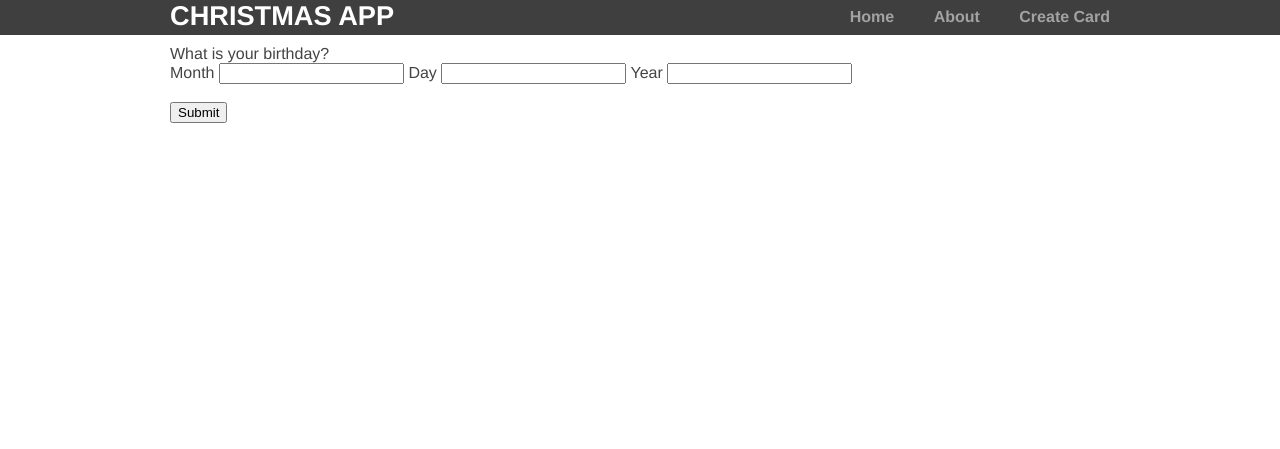
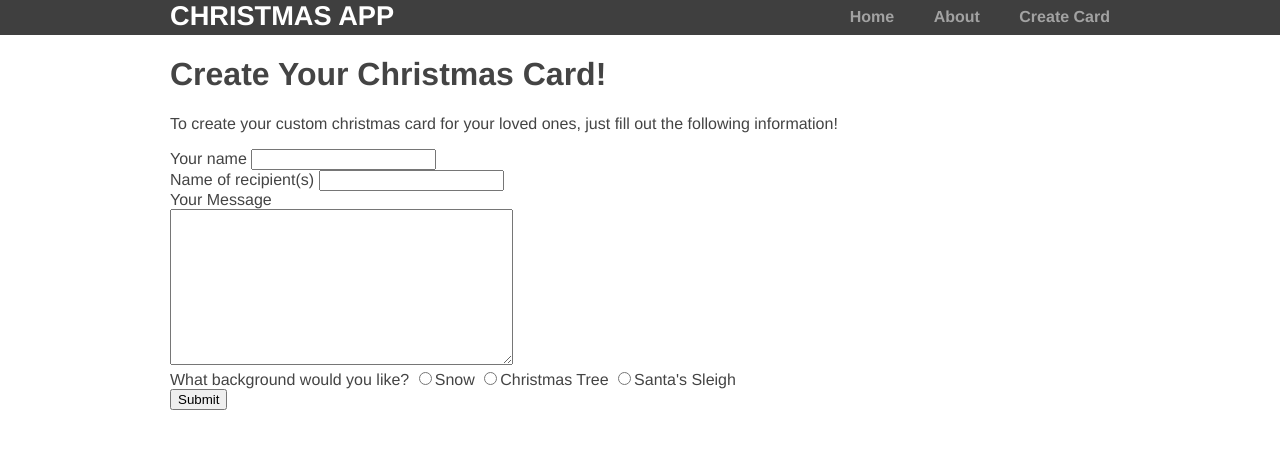
Before and after one commit to dupe-codes/ChristmasApp, a Flask app: page /input in a window 1280 px wide. Shown: the top 449 px of the page. Run offline with Flask 2, Linux system fonts and the light colour scheme.

Commit message:
Started making christmas card

```diff
--- a/routes.py
+++ b/routes.py
@@ -12,14 +12,21 @@ def about():
 
 @app.route('/input')
 def input():
-    return render_template('enterInfo.html')
+    return render_template('enterInfo.html', error=None)
 
 @app.route('/input_response', methods=['GET', 'POST'])
 def input_response():
     if request.method == 'POST':
-        month = request.form['month']
-        day = request.form['day']
-        year = request.form['year']
-        return render_template('test.html', month=month, day=day, year=year)
+        inputs = request.form.keys()
+        if not ('recipient' in inputs and 'message' in inputs
+                and 'background' in inputs and 'sender' in inputs):
+            return render_template('enterInfo.html',
+                                   error="You must fill in all fields")
+        recipient = request.form['recipient']
+        sender = request.form['sender']
+        message = request.form['message']
+        background = request.form['background']
+        return render_template('card.html', name=recipient,
+                               msg=message, bg=background, sender=sender)
 
 app.debug = True
--- a/static/css/main.css
+++ b/static/css/main.css
@@ -85,3 +85,18 @@ h3 {
   color: #999;
   text-decoration: none;
 }
+
+/*
+ * Christmas Card Styling
+ */
+
+.card{
+	width: 100%;
+	height: 940px;
+}
+
+.background{
+	max-width: 940px;
+	height: auto;
+	width: auto;
+}
--- a/templates/enterInfo.html
+++ b/templates/enterInfo.html
@@ -1,25 +1,34 @@
 {% extends "layout.html" %}
 
 {% block content %}
+<h1>Create Your Christmas Card!</h1>
+<p>To create your custom christmas card for your loved ones, just fill out the following information!</p>
 <form method="post" action="/input_response">
-  What is your birthday?
+  <label>
+    Your name
+    <input type="text" name="sender">
+  </label>
   <br>
   <label>
-    Month
-    <input type="text" name="month">
-  </label>
-
-  <label>
-    Day
-    <input type="text" name="day">
-  </label>
-
-  <label>
-    Year
-    <input type="text" name="year">
+    Name of recipient(s)
+    <input type="text" name="recipient">
   </label>
   <br>
+  <label>
+    Your Message
+    <br>
+    <textarea name="message" rows="10" cols="40"></textarea>
+  </label>
+  <br>
+  <label>
+    What background would you like?
+    <input type="radio" name="background" value="snow">Snow</input>
+    <input type="radio" name="background" value="tree">Christmas Tree</input>
+    <input type="radio" name="background" value="sleigh">Santa's Sleigh</input>
+  </label>
   <br>
   <input type="submit">
+  {% if error %}<p style="color: red">Error: {{ error }}</p>{% endif %}
 </form>
+
 {% endblock %}
--- a/templates/home.html
+++ b/templates/home.html
@@ -3,6 +3,7 @@
 
 <div class="jumbo">
   <h2>Welcome to my Christmas App!</h2>
-  <h3>Fill out the following information to create your custom christmas card!</h3>
+  <h3>Click the button to create your custom christmas card!</h3>
+  <a href="{{ url_for('input') }}"><h3>Create</h3></a>
 </div>
 {% endblock %}
```
Also changed, not shown: templates/card.html (added, +8 -0 lines).
